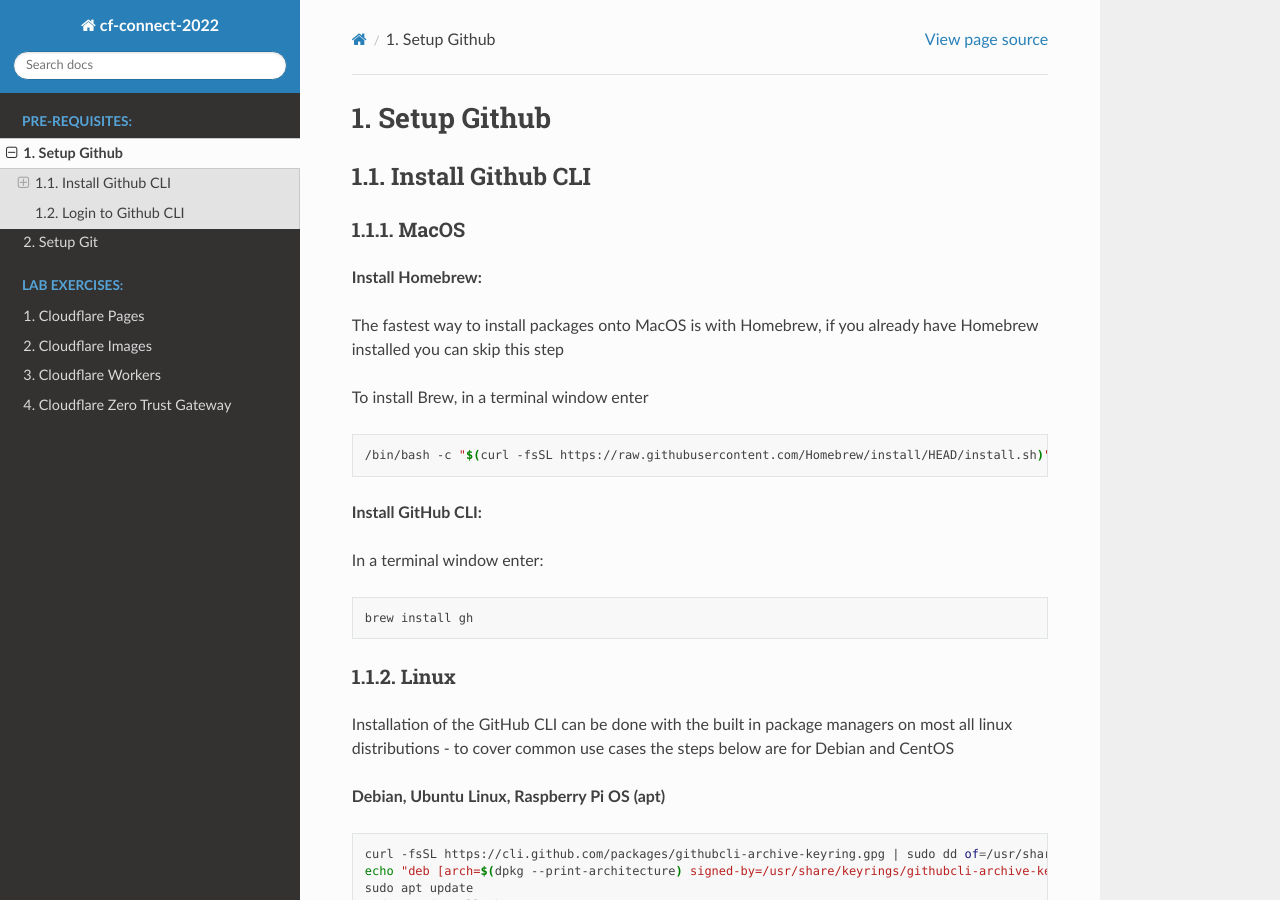
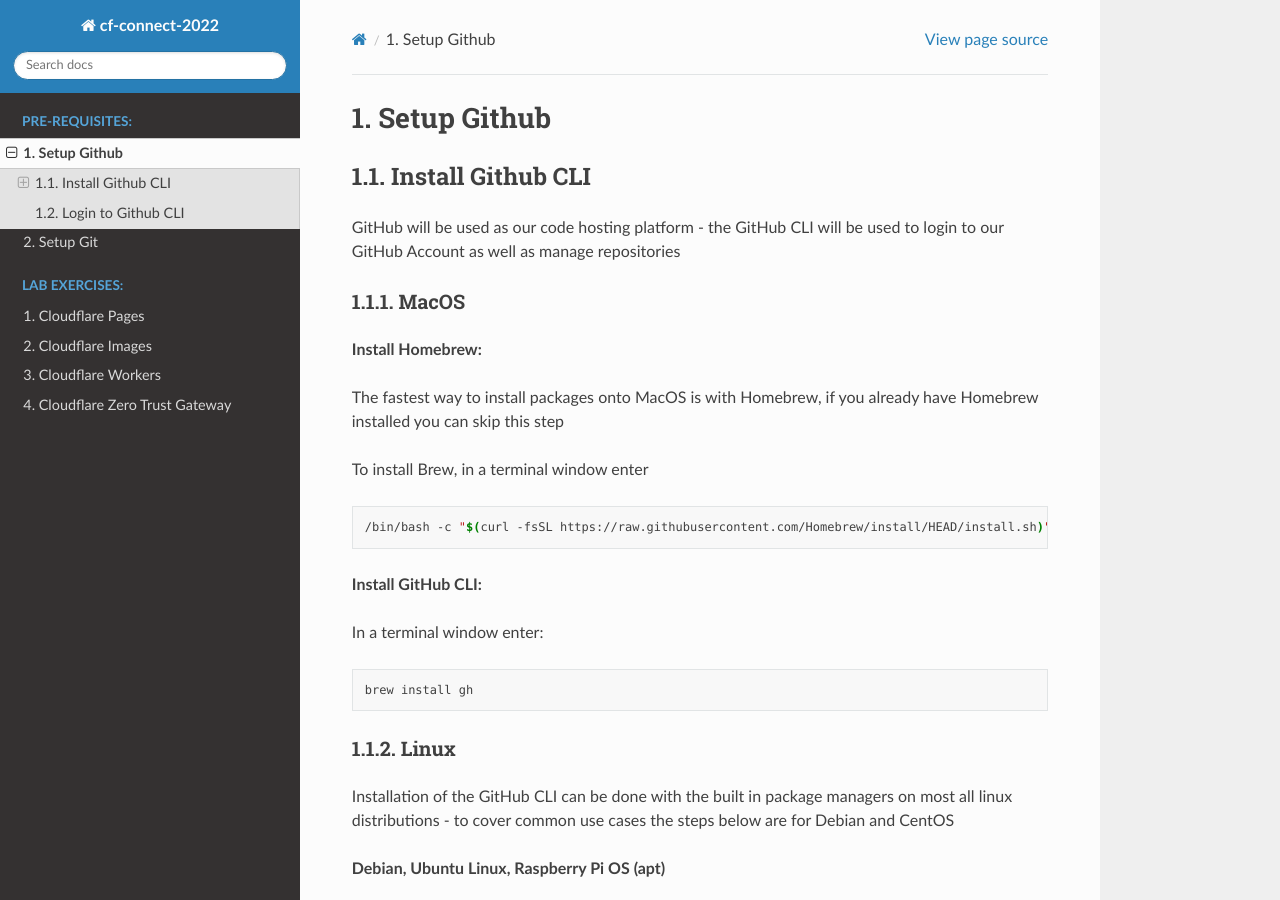
Before and after one commit to cf-tme/connect_2022_labs, a Sphinx documentation site: the page built from docs/github.md, in a window 1280 px wide and 900 px high. Built offline with Sphinx 7.4.7 and the Read the Docs theme 2.0.0, drawn with Linux system fonts in a browser that asks for light colours.

Commit message:
new updates

```diff
--- a/docs/github.md
+++ b/docs/github.md
@@ -1,6 +1,6 @@
 # Setup Github
 ## Install Github CLI
-
+GitHub will be used as our code hosting platform - the GitHub CLI will be used to login to our GitHub Account as well as manage repositories
 ### MacOS
 **Install Homebrew:**
 
```
Also changed, not shown: docs/git.md (+1 -0 lines), 1 other file.
